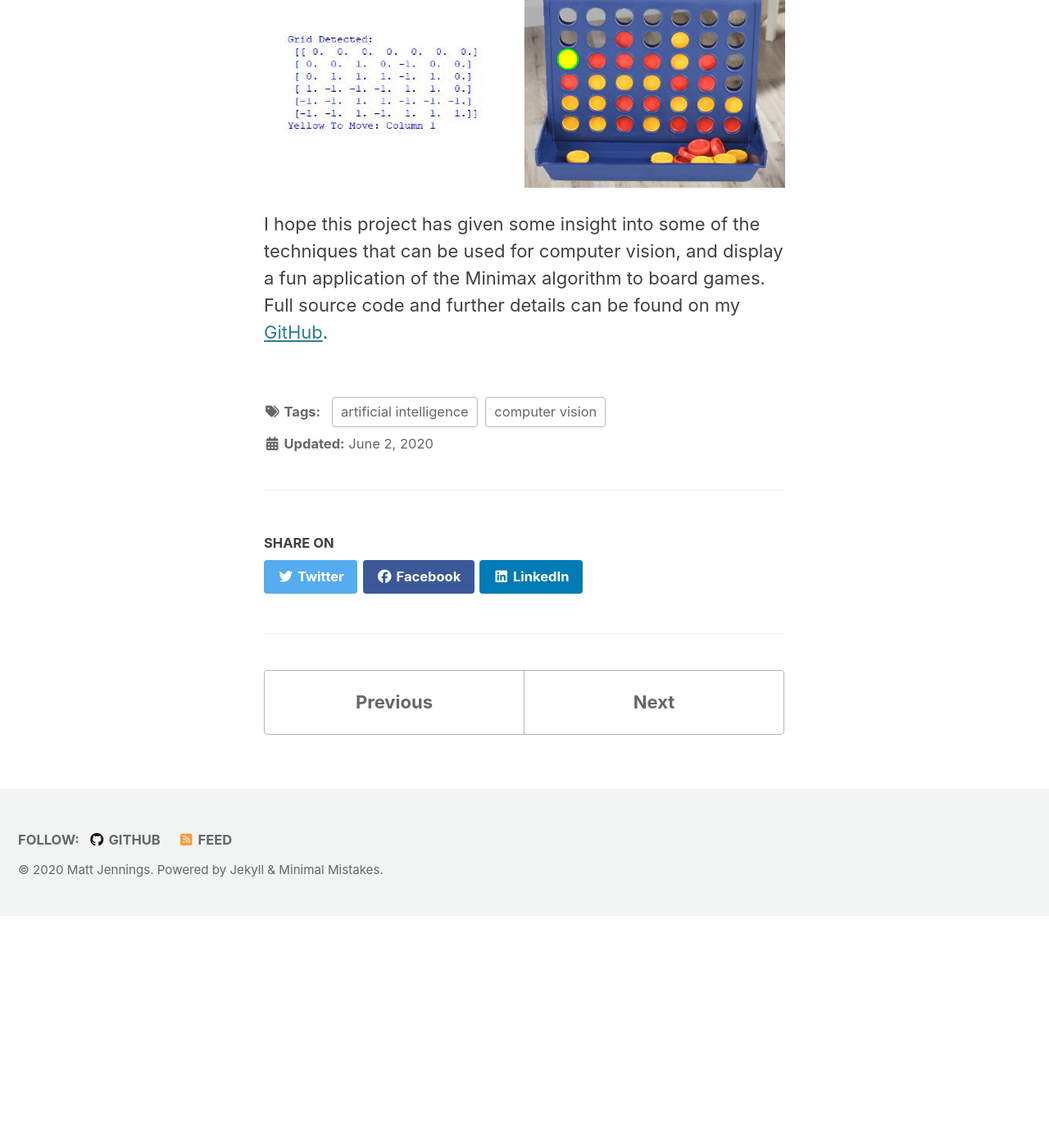
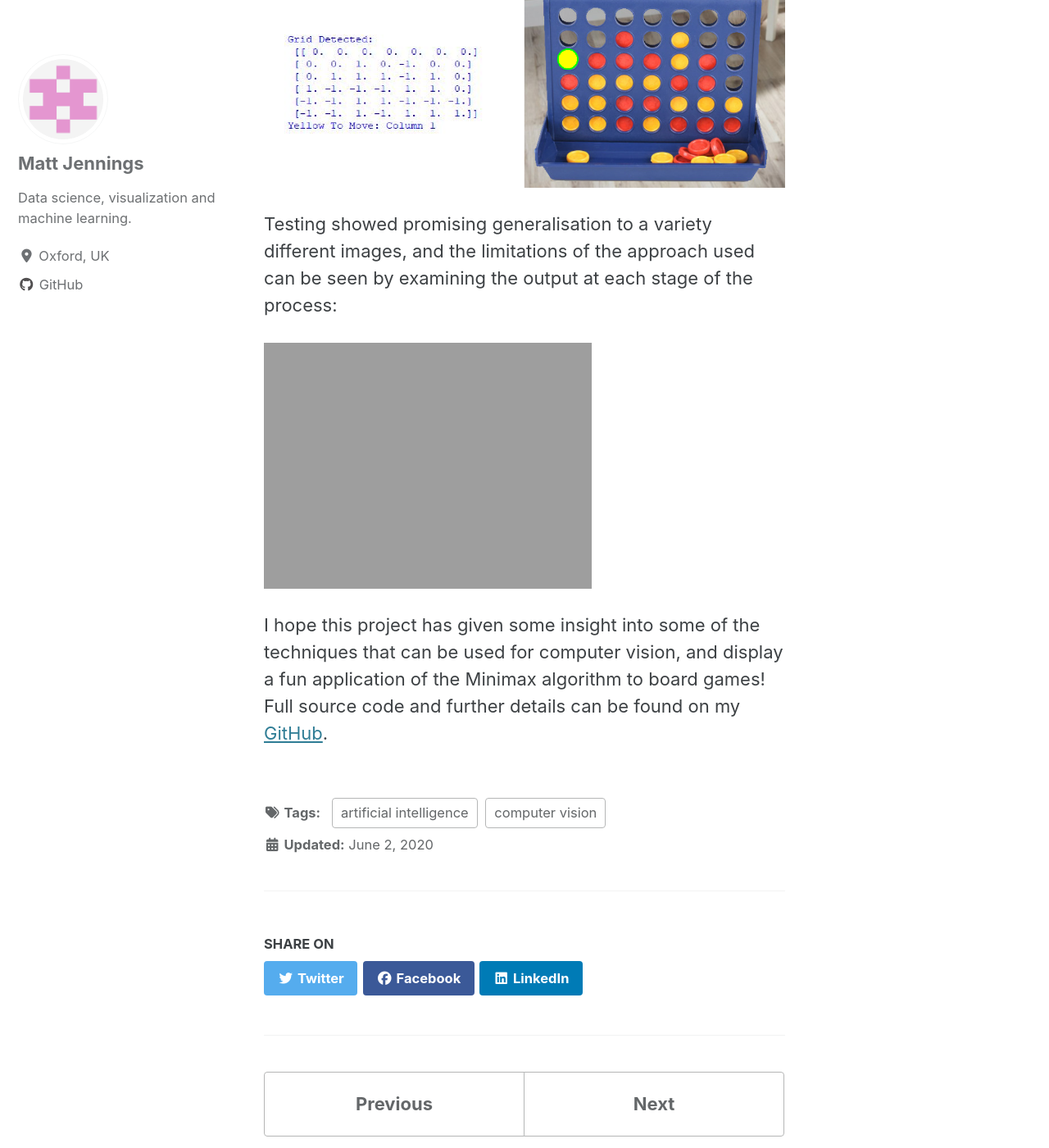
Before and after one commit to Matt-Jennings-GitHub/Matt-Jennings.github.io, a Jekyll site: the page built from _portfolio/Connect-Four Computer Vision A.I.md, in a window 1280 px wide and 1400 px high, scrolled down 6263 px. Shown: the whole window at 82% size. Built offline with Jekyll 4.4.1, drawn with Linux system fonts in a browser that asks for light colours; cached includes are drawn as plain includes; nearby versions of some CDN libraries; before the commit the page ends 7380 px from its top, so only the background shows below that.

Commit message:
Post Formatting

```diff
--- a/_portfolio/Connect-Four Computer Vision A.I.md
+++ b/_portfolio/Connect-Four Computer Vision A.I.md
@@ -87,4 +87,8 @@
 
 <img src="{{ site.url }}{{ site.baseurl }}/images/ConnectFour/Output.png" alt="Program Output">
 
-I hope this project has given some insight into some of the techniques that can be used for computer vision, and display a fun application of the Minimax algorithm to board games. Full source code and further details can be found on my [GitHub](https://github.com/Matt-Jennings-GitHub).
+Testing showed promising generalisation to a variety different images, and the limitations of the approach used can be seen by examining the output at each stage of the process:
+
+<img src="{{ site.url }}{{ site.baseurl }}/images/ConnectFour/ExampleCases.png" alt="Example Cases">
+
+I hope this project has given some insight into some of the techniques that can be used for computer vision, and display a fun application of the Minimax algorithm to board games! Full source code and further details can be found on my [GitHub](https://github.com/Matt-Jennings-GitHub).
```
